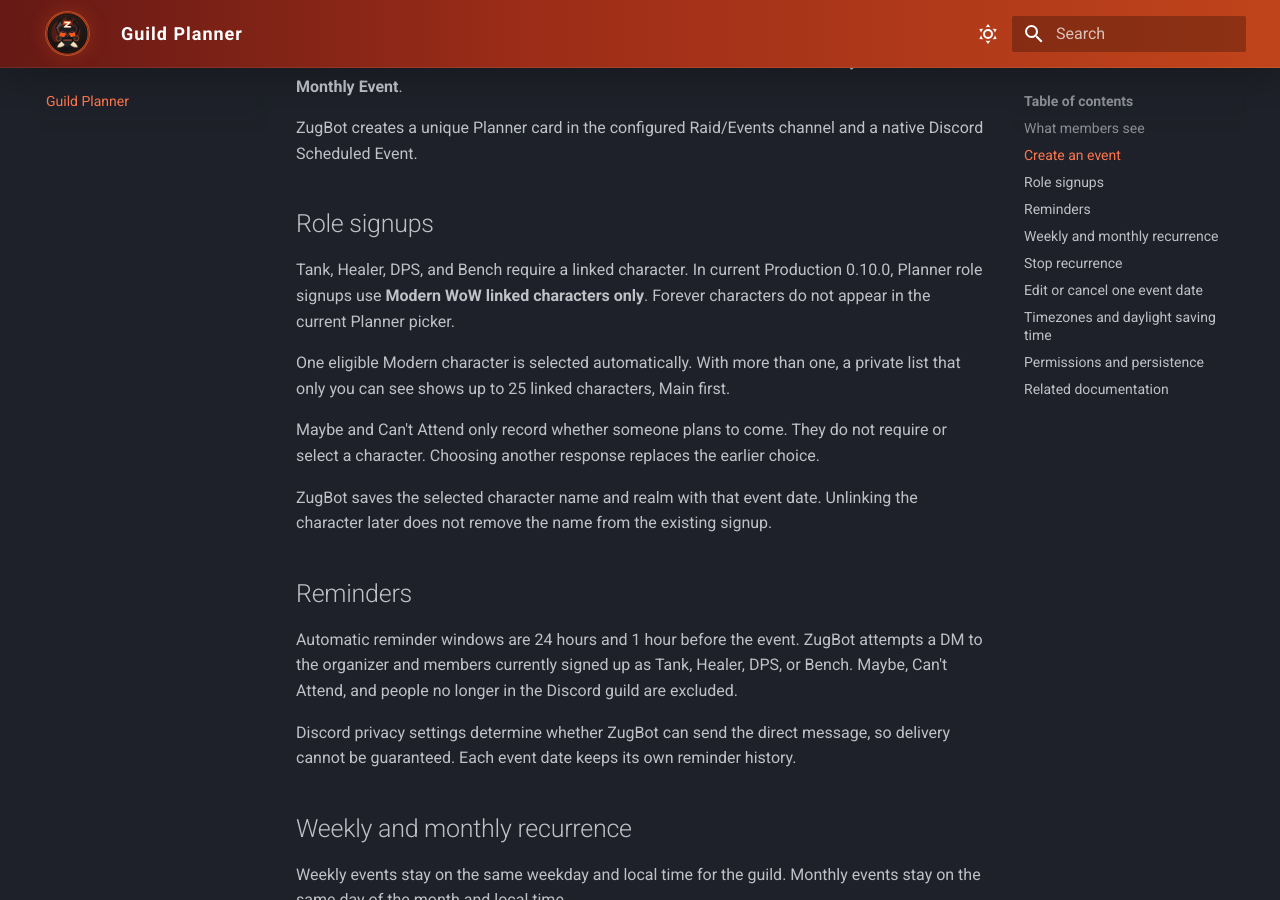
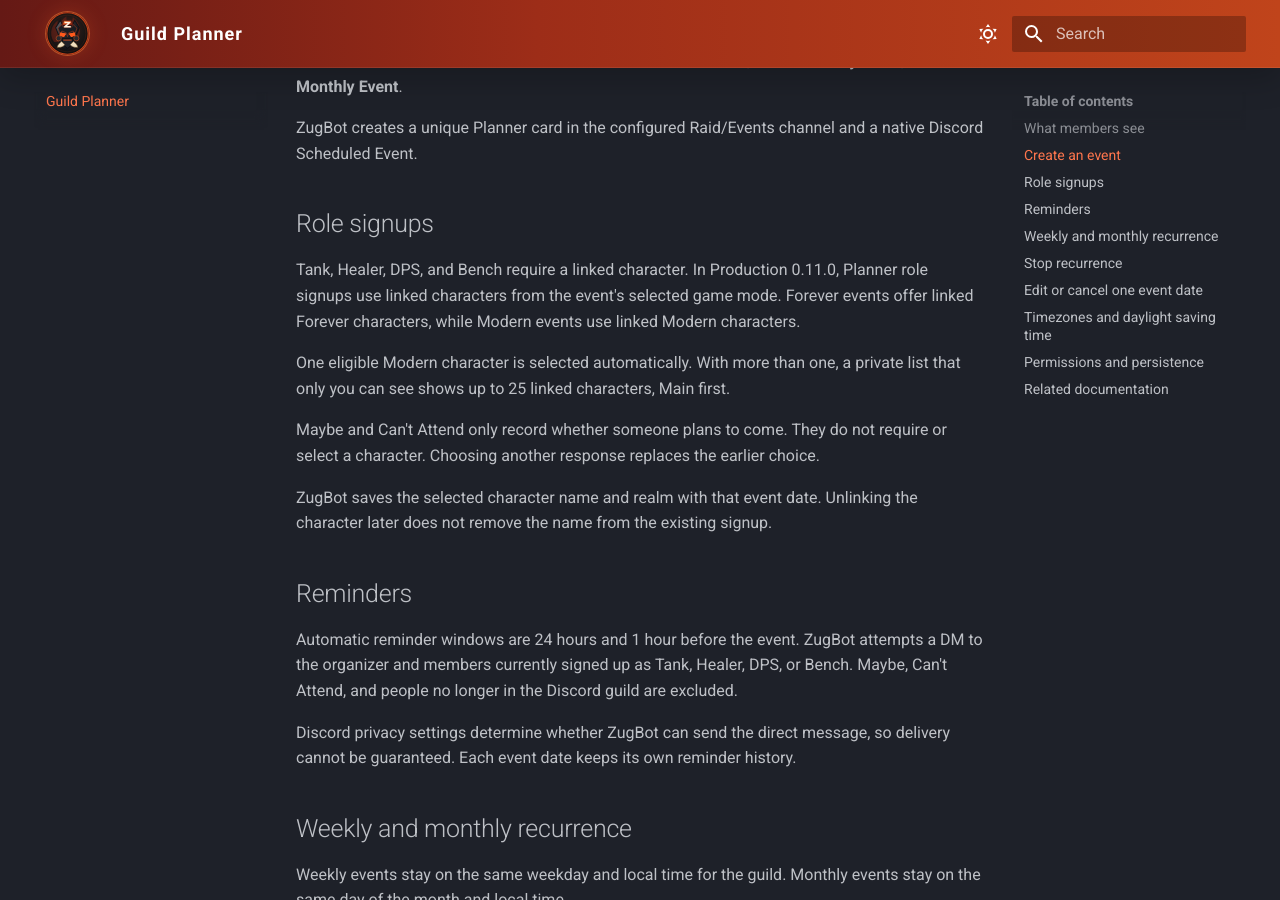
Before and after one commit to sthorne80/zugbot-site, an MkDocs documentation site: the page built from docs/planner.md, in a window 1280 px wide and 900 px high, scrolled down 1152 px. Built offline with MkDocs 1.6.1 and Material for MkDocs 9.7.7, drawn with Linux system fonts in a browser that asks for light colours.

Commit message:
docs: clarify game-aware Planner signups

```diff
--- a/docs/planner.md
+++ b/docs/planner.md
@@ -34,7 +34,7 @@ ZugBot creates a unique Planner card in the configured Raid/Events channel and a
 
 ## Role signups
 
-Tank, Healer, DPS, and Bench require a linked character. In current Production 0.10.0, Planner role signups use **Modern WoW linked characters only**. Forever characters do not appear in the current Planner picker.
+Tank, Healer, DPS, and Bench require a linked character. In Production 0.11.0, Planner role signups use linked characters from the event's selected game mode. Forever events offer linked Forever characters, while Modern events use linked Modern characters.
 
 One eligible Modern character is selected automatically. With more than one, a private list that only you can see shows up to 25 linked characters, Main first.
 
```
